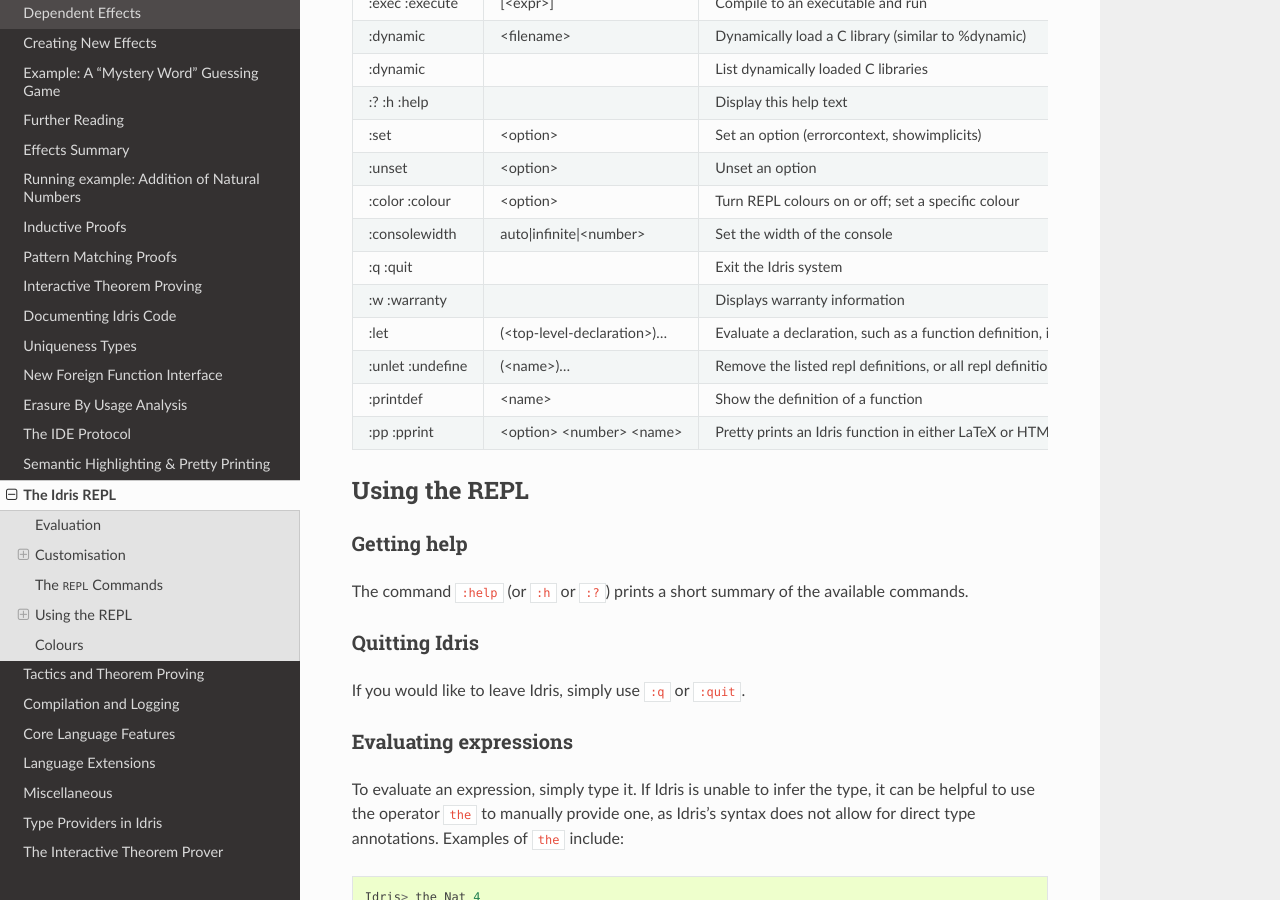
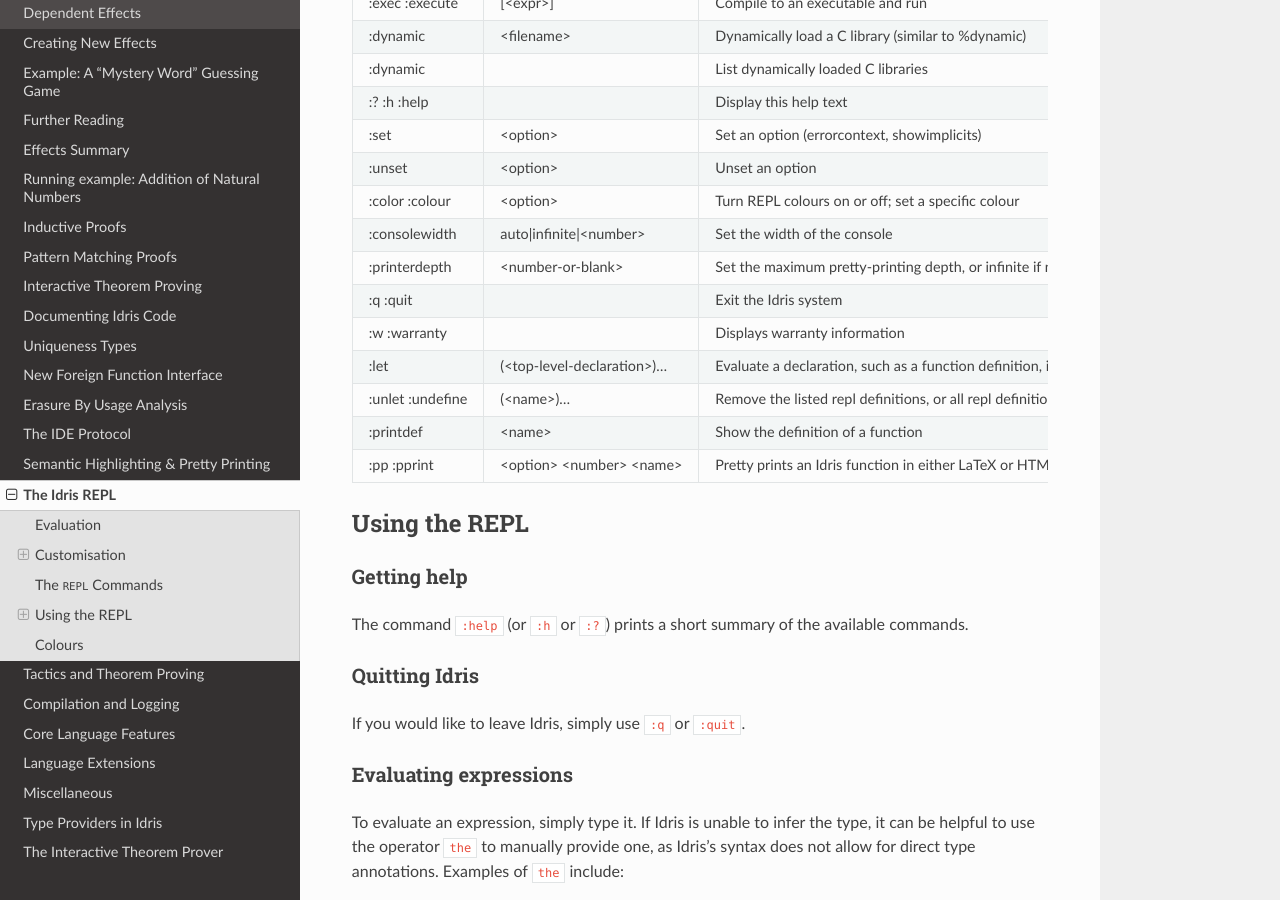
Before and after one commit to idris-lang/Idris-dev, a Sphinx documentation site: the page built from docs/reference/repl.rst, in a window 1280 px wide and 900 px high, scrolled down 2192 px. Built offline with Sphinx 7.4.7 and the Read the Docs theme 2.0.0, drawn with Linux system fonts in a browser that asks for light colours; formulas are drawn with MathJax 3.

Commit message:
Add maximum pretty-printer depth option.
The default is set to a high but finite number, so that accidentally
evaluating infinite things doesn't cause Idris to hang.

Fixes #2333.

```diff
--- a/docs/reference/repl.rst
+++ b/docs/reference/repl.rst
@@ -135,6 +135,8 @@
 |:color :colour  | <option>                     | Turn REPL colours on or off; set a specific colour                                                       |
 +----------------+------------------------------+----------------------------------------------------------------------------------------------------------+
 |:consolewidth   | auto|infinite|<number>       | Set the width of the console                                                                             |
++----------------+------------------------------+----------------------------------------------------------------------------------------------------------+
+|:printerdepth   | <number-or-blank>            | Set the maximum pretty-printing depth, or infinite if nothing specified                                  |
 +----------------+------------------------------+----------------------------------------------------------------------------------------------------------+
 |:q :quit        |                              | Exit the Idris system                                                                                    |
 +----------------+------------------------------+----------------------------------------------------------------------------------------------------------+
```
Also changed, not shown: 12 other files.
